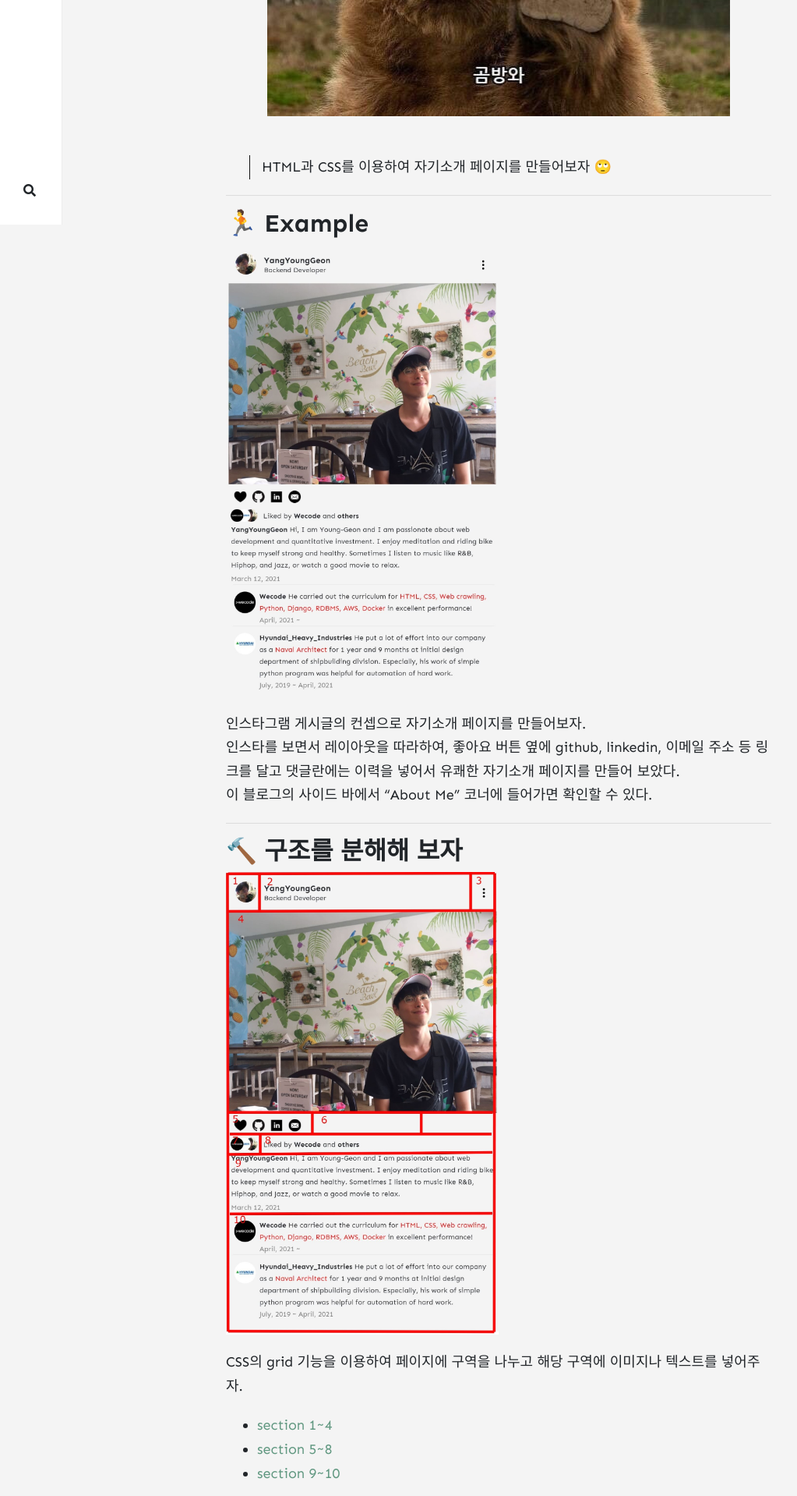
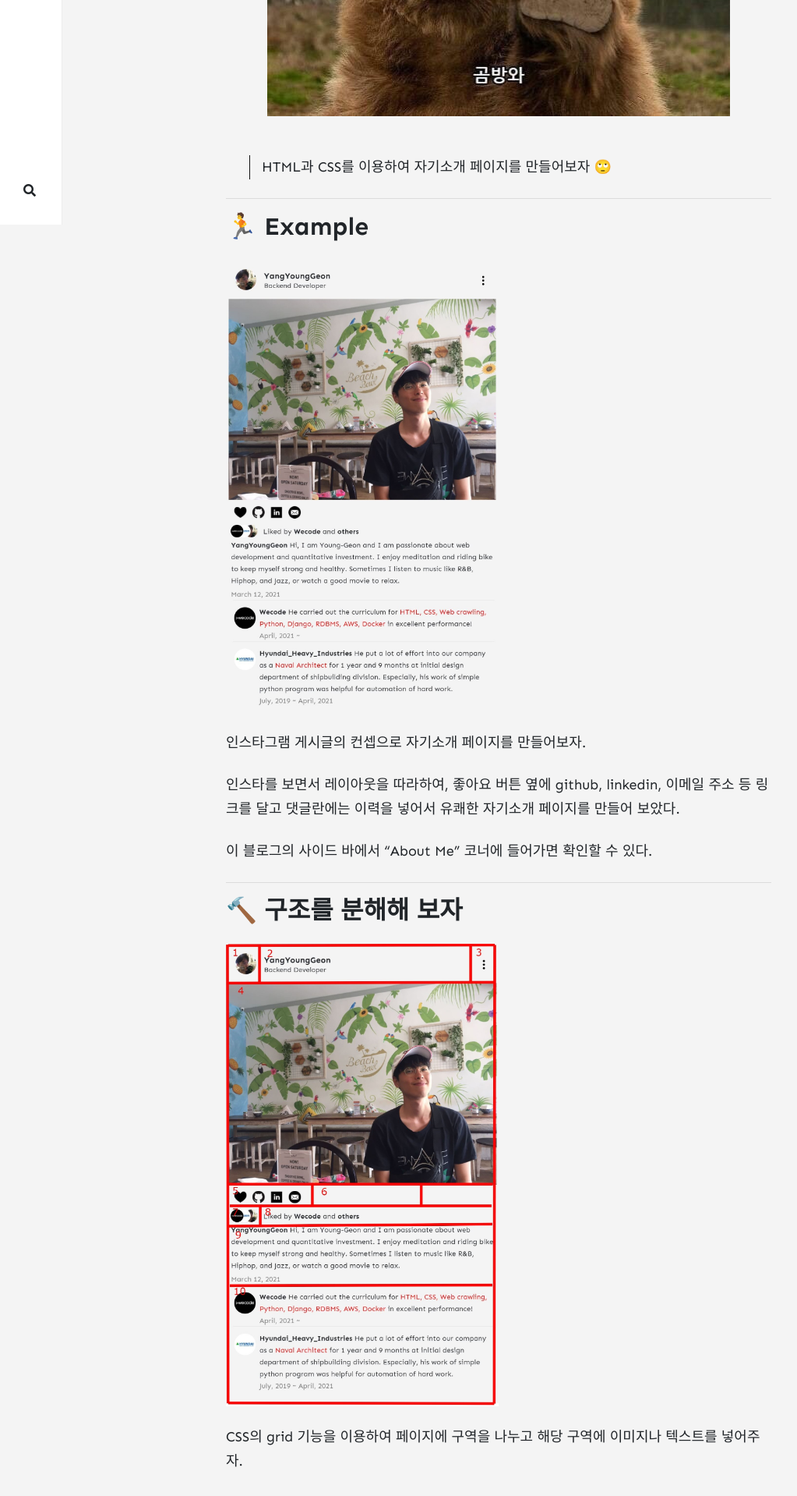
Before and after one commit to 111geon/111geon.github.io, a Jekyll site: the page built from _posts/2021-03-21-MakingIntroductionPage.md, in a window 1280 px wide. Shown: the part 612-2530 px from the top of the page at 78% size, without its empty margins (0-1023 px from the left). Built offline with Jekyll 4.4.1, drawn with Linux system fonts in a browser that asks for light colours; nearby versions of some CDN libraries; comment, search, counter and statistics services are not loaded; some of the changed text lies outside the part shown.

Commit message:
post update

````diff
--- a/_posts/2021-03-21-MakingIntroductionPage.md
+++ b/_posts/2021-03-21-MakingIntroductionPage.md
@@ -16,7 +16,9 @@
 <img src="/assets/images/2021-03-21-MakingIntroductionPage/origin.jpg" width="50%" height="50%" title="introduction page example" alt="web page introducing me" />
 
 인스타그램 게시글의 컨셉으로 자기소개 페이지를 만들어보자.
+
 인스타를 보면서 레이아웃을 따라하여, 좋아요 버튼 옆에 github, linkedin, 이메일 주소 등 링크를 달고 댓글란에는 이력을 넣어서 유쾌한 자기소개 페이지를 만들어 보았다.
+
 이 블로그의 사이드 바에서 "About Me" 코너에 들어가면 확인할 수 있다.
 
 ---
@@ -26,6 +28,7 @@
 <img src="/assets/images/2021-03-21-MakingIntroductionPage/section.jpg" width="50%" height="50%" title="introduction page structure" alt="introduction page structure" />
 
 CSS의 grid 기능을 이용하여 페이지에 구역을 나누고 해당 구역에 이미지나 텍스트를 넣어주자.
+
 - [section 1~4](#section-14)
 - [section 5~8](#section-58)
 - [section 9~10](#section-910)
@@ -39,6 +42,7 @@
 ###### grid 나누기:
 
 우선 1~3을 하나의 block, 4를 하나의 block으로 생각해야한다. html에서 block은 위에서 아래로 쌓여가는 구조이기 때문이다.
+
 section 1~3은 grid를 이용해서 나누어 준다.
 
 ```html
@@ -60,6 +64,7 @@
 ```
 
 이와 같이 header 안에 3개의 div가 들어가있는 형태이다.
+
 이를 grid로 나누어서 넣어주기 위해서는 아래와 같은 CSS 설정을 해주면 된다.
 
 ```CSS
@@ -71,6 +76,7 @@
 ```
 
 display attribute의 속성값을 grid로 설정한 후, grid-template-columns와 grid-template-rows로 grid의 크기와 갯수를 설정한다.
+
 여기서 section 1과 section 3은 각각 일정한 크기로 고정하여, 프로필 사진과 더보기 버튼(점 3개)을 왼쪽 끝과 오른쪽 끝에 붙일 수 있도록 한다.
 
 ###### 사진 크기 정하기, 위치 정하기, 둥글게 만들기
@@ -85,14 +91,18 @@
 ```
 
 다음과 같이 margin, max-width, padding, border-radius 속성을 이용하여 사진의 크기, 위치, 모양을 정해준다.
+
 profile 이름인 "YangYoungGeon"과 "Backend Developer" 텍스트는 line-height 속성을 이용하여 간격을 정해준다.
 
 ###### 미디어 쿼리:
 
-> 크기 단위를 rem을 이용하는 이유는 브라우저의 크기에 따라 변하는 웹 페이지를 만들기 위함이다.
-> rem은 최상위 태그인 html의 font-size를 기준으로 크기가 정해지는 단위이다.
-> 미디어 쿼리를 이용하여 html 태그의 font-size를 vw 단위로 설정하면 브라우저의 가로 길이에 따라 html의 font-size가 변화하게 되고, 이에 맞물려 rem 단위로 크기가 설정된 모든 요소의 크기가 변화하게 된다.
-> vw는 현재 브라우저의 가로 길이를 기준으로 크기가 정해지는 단위이다.
+크기 단위를 rem을 이용하는 이유는 브라우저의 크기에 따라 변하는 웹 페이지를 만들기 위함이다.
+
+rem은 최상위 태그인 html의 font-size를 기준으로 크기가 정해지는 단위이다.
+
+미디어 쿼리를 이용하여 html 태그의 font-size를 vw 단위로 설정하면 브라우저의 가로 길이에 따라 html의 font-size가 변화하게 되고, 이에 맞물려 rem 단위로 크기가 설정된 모든 요소의 크기가 변화하게 된다.
+
+vw는 현재 브라우저의 가로 길이를 기준으로 크기가 정해지는 단위이다.
 
 ```CSS
 @media(max-width: 650px){
@@ -154,6 +168,7 @@
 ```
 
 위와 같이 설정하면 사진이 겹쳐 보이기는 하는데, 실제로 레이아웃 상 자리를 차지하는 위치는 사진이 이동하기 전의 본래의 위치이다.
+
 따라서 element가 박스를 벗어나도 표시가 될 수 있도록 아래와 같이 overflow, white-space 설정을 해주어야 한다.
 
 ```CSS
@@ -172,8 +187,11 @@
 <img src="/assets/images/2021-03-21-MakingIntroductionPage/section-910.jpg" width="50%" height="50%" title="introduction page section 9~10" alt="introduction page section 9~10" />
 
 section 9와 10에서는 위의 section들을 만들면서 배운 내용들을 그대로 적용하면 되어서 새로 학습할 내용이 없다.
+
 strong, em, span 태그 등에 굵은 글씨, 빨간색 글씨, 회색 글씨 등의 style을 넣어서 마음대로 꾸며주었다.
+
 또, 이력에 들어가는 회사 로고 및 이름을 클릭했을 때 해당 회사의 사이트로 이동할 수 있도록 링크를 걸어주었다.
+
 다만, 긴글이 들어가는 소개글 부분에는 word-break: break-word 속성을 넣어줘야 소개글이 단어 단위로 줄바꿈이 일어나서 가독성을 높일 수 있다.
 
 ---
@@ -181,6 +199,7 @@
 ## 🤸 Effects
 
 이 페이지에는 에니메이션이 3개가 들어간다.
+
 - [회전action](#회전action)
 - [좋아요action](#좋아요action)
 - [슬라이드action](#슬라이드action)
@@ -220,8 +239,11 @@
 ```
 
 CSS에서 input은 화면에 보이지 않게 저멀리 보내놓는다.
+
 label 위에 커서가 올라가면 손모양으로 변하게 만들어준다.
+
 그림을 클릭하면 회전하도록 transform 속성을 이용하여 설정해준다.
+
 이때 선택자의 의미는 #dotBtn이라는 id를 가진 태그가 체크상태가 되면 그 뒤에 나오는 label 태그의 바로 밑에 있는 img 태그에 적용된다는 뜻이다.
 
 ---
@@ -229,7 +251,9 @@
 #### 좋아요action
 
 좋아요 버튼 위에 마우스가 올라가면 빨갛게 색이 바뀌고 클릭을 하면 색이 바뀐 상태로 유지되는 기능이다.
+
 이는 위의 회전action과 같은 원리로 만드는 것이 가능하다.
+
 JavaScript를 이용하면 더 쉽게 만들 수 있다고 하나, CSS의 filter 기능을 이용하여 만들어 보았다.
 
 ```CSS
@@ -253,10 +277,13 @@
 #### 슬라이드action
 
 마지막으로 콘텐츠들이 한번에 팡하고 나오는 것이 아니라 각 단계별로 슬라이드 효과로 나타나는 전체적인 등장 효과를 만들어 보았다.
+
 프로필 이름, 사진, 소개글 및 댓글이 차례대로 나타나는 것을 의도했다.
 
-아래는 각 브라우저 별로 fadein 효과를 \@로 정의해주고 opacity를 0에서 1로 변화시켜 내용이 점점 나타나게 설정해준 것이다.
+아래는 각 브라우저 별로 fadein 효과를 @로 정의해주고 opacity를 0에서 1로 변화시켜 내용이 점점 나타나게 설정해준 것이다.
+
 animation-delay를 이용하여 각각의 요소의 애니메이션이 시작하는 시점을 다르게 설정해줄 수 있고,
+
 animation-fill-mode: forwards 설정을 하면 애니메이션이 끝난 상태로 속성을 계속 유지한다.
 
 ```CSS
@@ -362,11 +389,13 @@
 ## 🔎 번외편: grid와 flex
 
 자기소개 페이지는 grid 만으로 만들었지만 grid와 flex를 함께 이용하면 더욱 깔끔하고 세련되게 웹페이지를 구성할 수 있다.
+
 이 블로그의 home에 가면 볼 수 있는 grid와 flex의 이용을 알아보자.
 
-<img src="/assets/images/2021-03-21-MakingIntroductionPage/home-grid.png" width="50%" height="50%" title="homepage grid" alt="homepage grid" />
+<img src="/assets/images/2021-03-21-MakingIntroductionPage/home-grid.png" width="100%" height="100%" title="homepage grid" alt="homepage grid" />
 
 가장 최근의 글만 특별하게 큰 공간을 차지하면서도 grid를 유지하고, grid 안의 각 item 들은 flex로 박스들을 수직적으로 쌓아가는 방식으로 만들어져있다.
+
 그리고, 날짜 정보 같은 text를 오른쪽 끝으로 보내고 싶다면 float: right 속성을 이용하면 간단하게 해결할 수 있다.
 
 #### container의 grid
@@ -384,7 +413,7 @@
 
 container는 3개의 columns가 있는 것을 확인할 수 있었다. grid-gap을 이용하여 깔끔하게 표현한 것이 인상적이었다.
 
-#### 각 items의 grid 설정
+#### 첫번째 item의 grid 설정
 
 ```CSS
 .firstpage .blog-grid-item:nth-child(1) {
@@ -407,7 +436,9 @@
 ```
 
 첫번째 아이템은 grid-column-start와 grid-column-end를 이용하여 더 넓은 공간을 차지할 수 있도록 만들어져있다.
+
 그리고 display: flex; flex-direction: column으로 그림과 텍스트가 아래로 차곡차곡 쌓이도록 되어있다.
+
 [flex에 대해 정리가 엄청 잘되어있는 블로그 참고](https://heropy.blog/2018/11/24/css-flexible-box/)
 
 ```CSS
@@ -419,6 +450,7 @@
 ```
 
 여기 item에서 flex: 1 1 auto로 설정한다는 건 flex-grow: 1; flex-shrink: 1; flex-basis: auto로 설정한다는 의미이며,
+
 이는 모든 요소가 늘어나고 줄어들 때 같은 비율로 크기가 변화하며 기본 크기는 상위 요소의 width, height를 따른다는 의미이다.
 
 #### 이외 flex 요소들 정리
--- a/assets/css/theme.scss
+++ b/assets/css/theme.scss
@@ -38,6 +38,7 @@
 
 h1,h2,h3,h4,h5,h6 {
     font-weight:700;
+    margin-bottom: 1.5rem;
 }
 .site-content {
     padding-top:50px;
@@ -446,7 +447,7 @@
     font-size:18px;
     p {
         margin-top:0px;
-        margin-bottom:20px;
+        margin-bottom:1.5rem;
     }
     code {
         font-size: 15px;
````
Also changed, not shown: other parts of _posts/2021-03-21-MakingIntroductionPage.md (+6 -2 lines).
